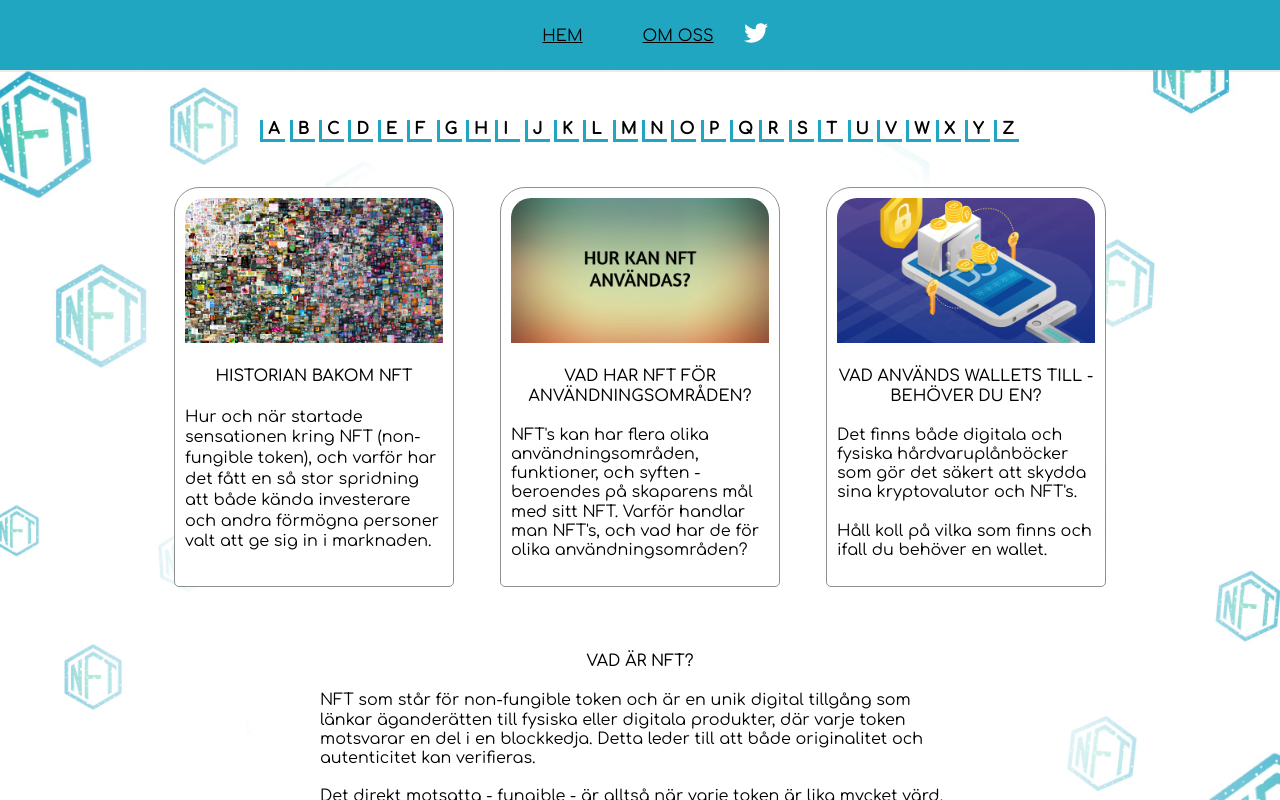
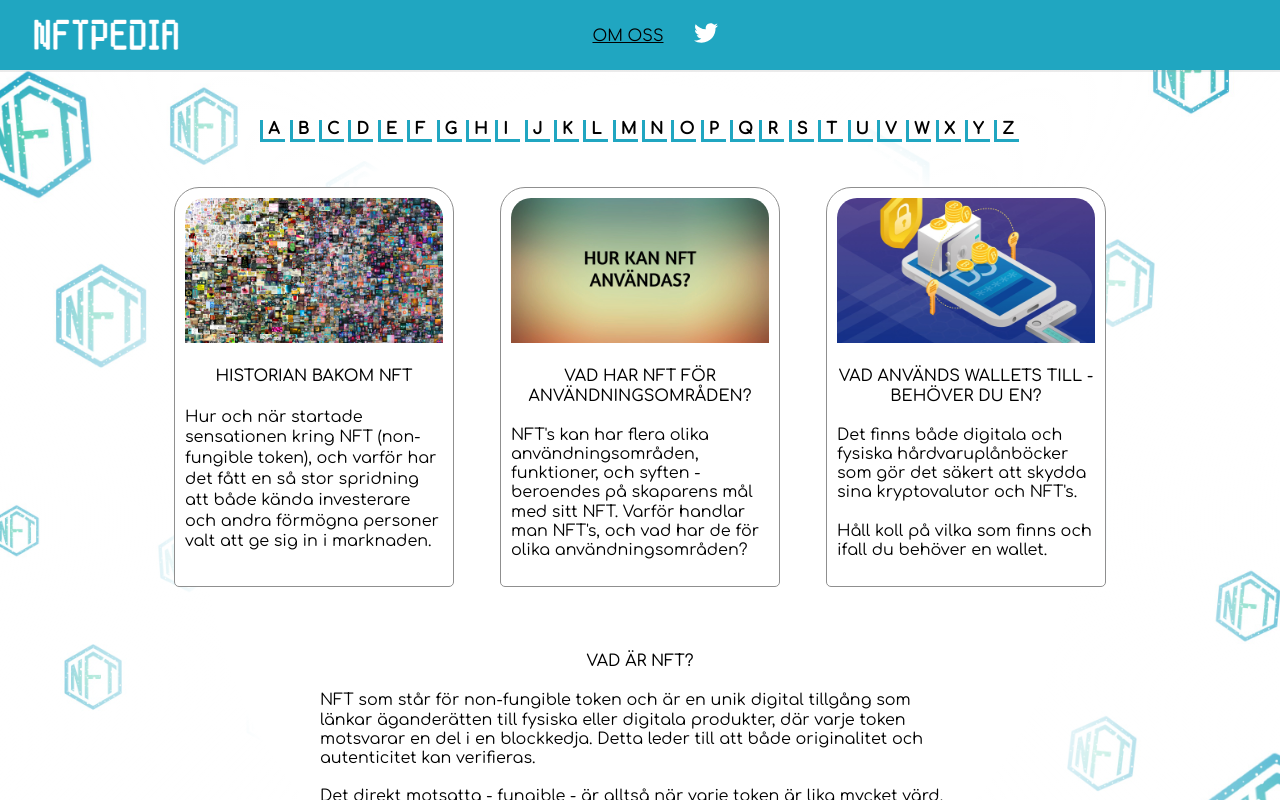
Before and after one commit to jossifelefteriadis/nftpedia, a React (Create React App) app: page / in a window 1280 px wide. Shown: the top 800 px of the page. Built offline with nearby package versions, Linux system fonts and the light colour scheme.

Commit message:
Add logo instead of "HEM" button on navbar

```diff
--- a/src/App.css
+++ b/src/App.css
@@ -2,7 +2,9 @@
 /* @import url("https://fonts.googleapis.com/css2?family=Comfortaa:wght@600;700&display=swap"); */
 /* @import url("https://fonts.googleapis.com/css2?family=Comfortaa:wght@700&display=swap"); */
 /* @import url("https://fonts.googleapis.com/css2?family=Montserrat:wght@600&display=swap"); */
-@import url("https://fonts.googleapis.com/css2?family=Montserrat:wght@600;700&display=swap");
+/* @import url("https://fonts.googleapis.com/css2?family=Montserrat:wght@600;700&display=swap"); */
+@import url("https://fonts.googleapis.com/css2?family=Montserrat:wght@600&display=swap");
+@import url("https://fonts.googleapis.com/css2?family=VT323&display=swap");
 
 * {
   margin: 0;
@@ -39,6 +41,13 @@
     min-height: 100vh;
   }
 
+  .logo {
+    position: fixed;
+    top: 24px;
+    left: -5px;
+    width: 107px;
+  }
+
   .navbar {
     display: flex;
     justify-content: center;
@@ -68,6 +77,12 @@
 
   .alphabet {
     display: none;
+  }
+
+  .dropdown {
+    width: 80px;
+    text-align: center;
+    outline: none;
   }
 
   .letter {
@@ -178,8 +193,16 @@
     background-size: cover;
     min-height: 100vh;
   }
+
   .pagecontainer {
     padding-top: 30px;
+  }
+
+  .logo {
+    position: fixed;
+    top: 15px;
+    left: 5px;
+    width: 207px;
   }
 
   .alphabet {
@@ -187,6 +210,9 @@
     flex-wrap: wrap;
     justify-content: space-evenly;
     width: 60%;
+  }
+  .dropdown {
+    display: none;
   }
 
   .startpage__box {
--- a/src/components/Navbar.js
+++ b/src/components/Navbar.js
@@ -1,16 +1,20 @@
 import React from "react";
 import { Link } from "react-router-dom";
 
-// import About from "./About";
+import logo from "../images/logo.png";
 
 export default class Navbar extends React.Component {
   render() {
     return (
       <section>
         <section className="navbar">
-          <span className="navbar__span">
+          <a href="http://www.nftpedia.se" rel="noopener noreferrer">
+            <img src={logo} alt="NFTPEDIA" className="logo" />
+          </a>
+          {/* <section className="logo">{logo}</section> */}
+          {/* <span className="navbar__span">
             <Link to="/">HEM</Link>
-          </span>
+          </span> */}
           <span className="navbar__span">
             <Link to="/omoss">OM OSS</Link>
           </span>
```
Also changed, not shown: src/images/logo.png (added).
